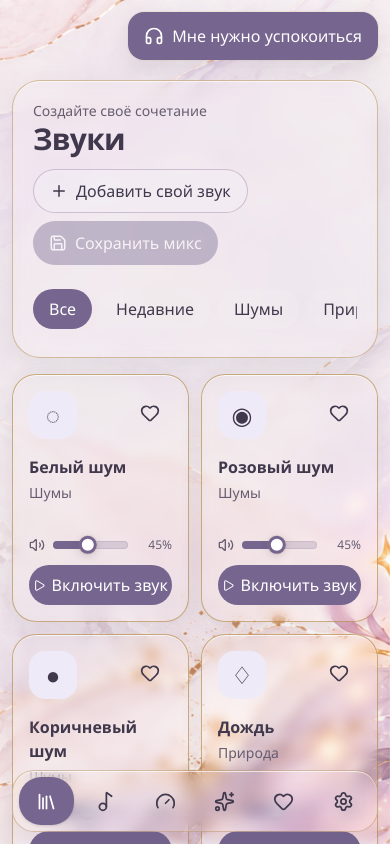
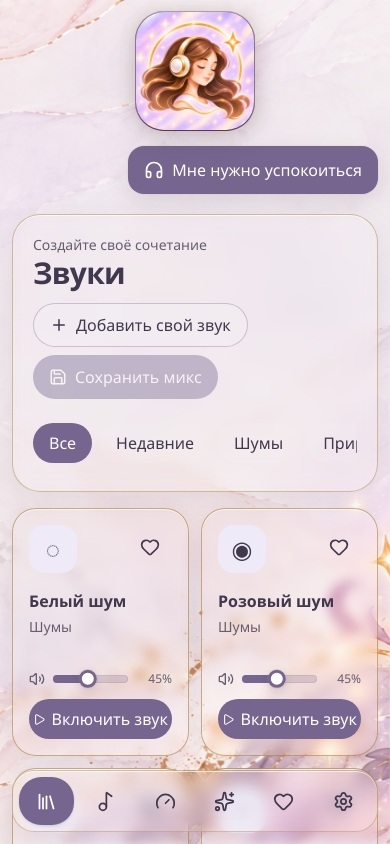
Before and after one commit to dolba92/Sensora, a React (Vite) app: page / in a window 390 px wide. Shown: the top 844 px of the page. Built offline with nearby package versions, Linux system fonts and the light colour scheme.

Commit message:
Update page.tsx

```diff
--- a/app/page.tsx
+++ b/app/page.tsx
@@ -657,6 +657,15 @@ export default function Home() {
           </div>
         </aside>
         <main className="min-w-0">
+          <div className="mb-4 flex justify-center md:hidden">
+            <button
+              onClick={() => setSection('sounds')}
+              className="mobile-logo"
+              aria-label="На главный экран"
+            >
+              <img src="/assets/logo.png" alt="Sensora" className="brand-logo" />
+            </button>
+          </div>
           <div className="mb-5 flex justify-end">
             <button
               onClick={() => setSection('calm')}
```
